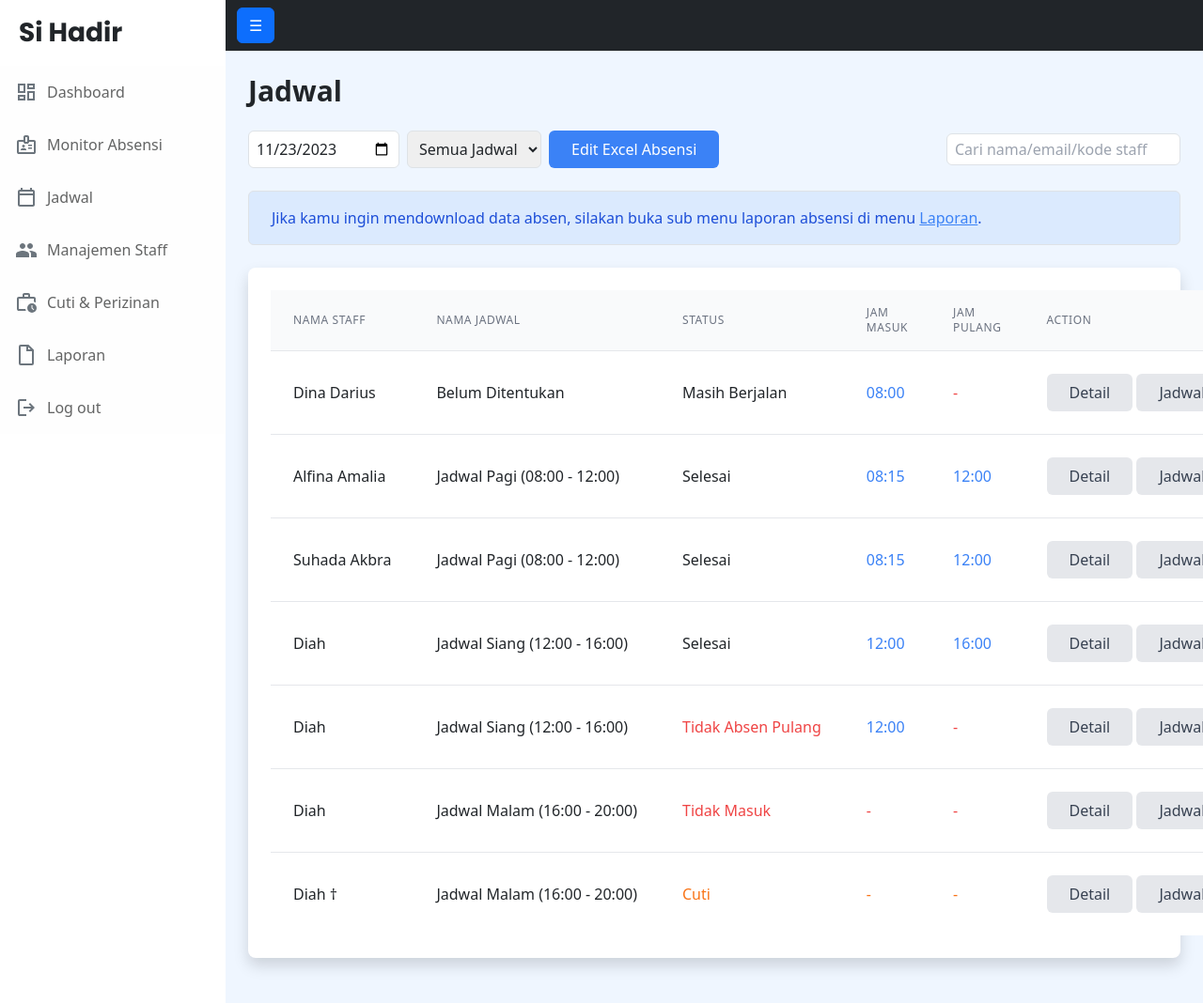
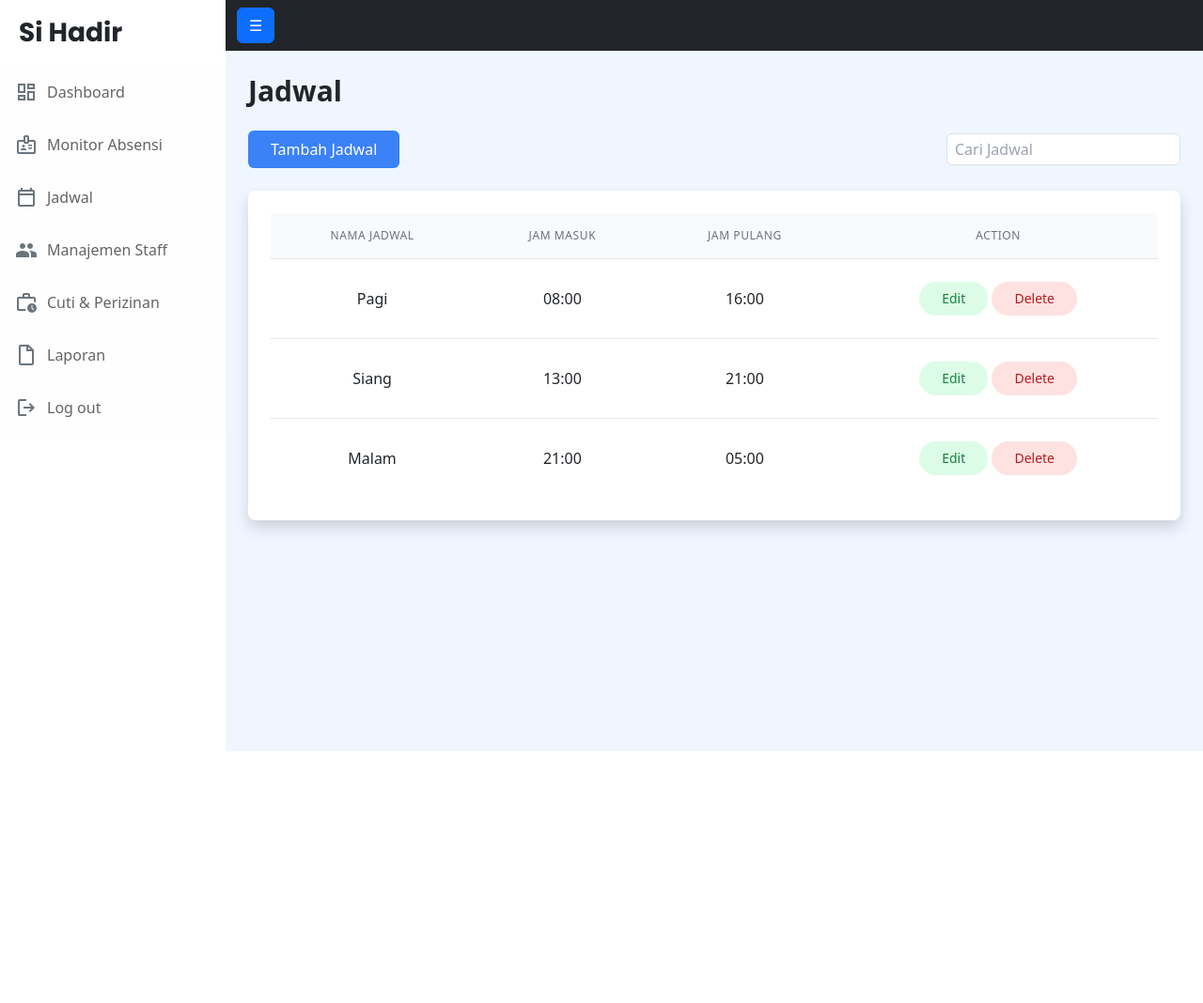
Before and after one commit to fadelhbr/Si_Hadir, a PHP site: page /app/pages/owner/schedule.php in a window 1280 px wide. Shown: the whole page at 94% size. After the commit the page ends 800 px from the top, so only its background shows below. Run offline with PHP 8.4, Linux system fonts and the light colour scheme; a user stored in the database is signed in; data comes from the database, SQL or seed files in the repository; some libraries are stand-ins or nearby versions.

Commit message:
update schedule.php

```diff
--- a/web/sihadir/app/pages/owner/schedule.php
+++ b/web/sihadir/app/pages/owner/schedule.php
@@ -1,5 +1,6 @@
 <?php
 session_start();
+require_once '../../../app/auth/auth.php';
 
 // Check if user is logged in
 if (!isset($_SESSION['loggedin']) || $_SESSION['loggedin'] !== true) {
@@ -9,17 +10,62 @@ if (!isset($_SESSION['loggedin']) || $_SESSION['loggedin'] !== true) {
 
 // Check if the user role is employee
 if (isset($_SESSION['role']) && $_SESSION['role'] !== 'admin') {
-    // Unset session variables and destroy session
     session_unset();
     session_destroy();
-
-    // Set headers to prevent caching
     header('Cache-Control: no-store, no-cache, must-revalidate, max-age=0');
     header('Cache-Control: post-check=0, pre-check=0', false);
     header('Pragma: no-cache');
-
     header('Location: login.php');
     exit;
+}
+
+// Handle form submissions
+if ($_SERVER['REQUEST_METHOD'] === 'POST') {
+    if (isset($_POST['action'])) {
+        switch ($_POST['action']) {
+            case 'add':
+                try {
+                    $stmt = $pdo->prepare("INSERT INTO shift (nama_shift, jam_masuk, jam_keluar) VALUES (?, ?, ?)");
+                    $stmt->execute([$_POST['nama_shift'], $_POST['jam_masuk'], $_POST['jam_keluar']]);
+                    header('Location: ' . $_SERVER['PHP_SELF']);
+                    exit;
+                } catch (PDOException $e) {
+                    $error = "Error adding shift: " . $e->getMessage();
+                }
+                break;
+
+            case 'edit':
+                try {
+                    $stmt = $pdo->prepare("UPDATE shift SET nama_shift = ?, jam_masuk = ?, jam_keluar = ? WHERE id = ?");
+                    $stmt->execute([$_POST['nama_shift'], $_POST['jam_masuk'], $_POST['jam_keluar'], $_POST['id']]);
+                    header('Location: ' . $_SERVER['PHP_SELF']);
+                    exit;
+                } catch (PDOException $e) {
+                    $error = "Error updating shift: " . $e->getMessage();
+                }
+                break;
+
+            case 'delete':
+                try {
+                    $stmt = $pdo->prepare("DELETE FROM shift WHERE id = ?");
+                    $stmt->execute([$_POST['id']]);
+                    header('Location: ' . $_SERVER['PHP_SELF']);
+                    exit;
+                } catch (PDOException $e) {
+                    $error = "Error deleting shift: " . $e->getMessage();
+                }
+                break;
+        }
+    }
+}
+
+// Fetch all shifts
+try {
+    $stmt = $pdo->query("SELECT * FROM shift ORDER BY jam_masuk");
+    $shifts = $stmt->fetchAll(PDO::FETCH_ASSOC);
+} catch (PDOException $e) {
+    $error = "Error fetching shifts: " . $e->getMessage();
+    $shifts = [];
 }
 ?>
 
@@ -153,113 +199,131 @@ if (isset($_SESSION['role']) && $_SESSION['role'] !== 'admin') {
                  <!-- Page content-->
             <div class="container-fluid p-4">
                 <h1 class="text-3xl font-semibold mb-4">Jadwal</h1>
+
+                <!-- Add Shift Modal -->
+                <div id="addShiftModal" class="modal fade" tabindex="-1">
+                    <div class="modal-dialog">
+                        <div class="modal-content">
+                            <div class="modal-header">
+                                <h5 class="modal-title">Tambah Jadwal Baru</h5>
+                                <button type="button" class="btn-close" data-bs-dismiss="modal"></button>
+                            </div>
+                            <form method="POST">
+                                <div class="modal-body">
+                                    <input type="hidden" name="action" value="add">
+                                    <div class="mb-3">
+                                        <label class="form-label">Nama Jadwal</label>
+                                        <input type="text" class="form-control" name="nama_shift" required>
+                                    </div>
+                                    <div class="mb-3">
+                                        <label class="form-label">Jam Masuk</label>
+                                        <input type="time" class="form-control" name="jam_masuk" required>
+                                    </div>
+                                    <div class="mb-3">
+                                        <label class="form-label">Jam Pulang</label>
+                                        <input type="time" class="form-control" name="jam_keluar" required>
+                                    </div>
+                                </div>
+                                <div class="modal-footer">
+                                    <button type="button" class="btn btn-secondary" data-bs-dismiss="modal">Batal</button>
+                                    <button type="submit" class="btn btn-primary">Simpan</button>
+                                </div>
+                            </form>
+                        </div>
+                    </div>
+                </div>
+
+                <!-- Edit Shift Modal -->
+                <div id="editShiftModal" class="modal fade" tabindex="-1">
+                    <div class="modal-dialog">
+                        <div class="modal-content">
+                            <div class="modal-header">
+                                <h5 class="modal-title">Edit Jadwal</h5>
+                                <button type="button" class="btn-close" data-bs-dismiss="modal"></button>
+                            </div>
+                            <form method="POST">
+                                <div class="modal-body">
+                                    <input type="hidden" name="action" value="edit">
+                                    <input type="hidden" name="id" id="edit_id">
+                                    <div class="mb-3">
+                                        <label class="form-label">Nama Jadwal</label>
+                                        <input type="text" class="form-control" name="nama_shift" id="edit_nama_shift" required>
+                                    </div>
+                                    <div class="mb-3">
+                                        <label class="form-label">Jam Masuk</label>
+                                        <input type="time" class="form-control" name="jam_masuk" id="edit_jam_masuk" required>
+                                    </div>
+                                    <div class="mb-3">
+                                        <label class="form-label">Jam Pulang</label>
+                                        <input type="time" class="form-control" name="jam_keluar" id="edit_jam_keluar" required>
+                                    </div>
+                                </div>
+                                <div class="modal-footer">
+                                    <button type="button" class="btn btn-secondary" data-bs-dismiss="modal">Batal</button>
+                                    <button type="submit" class="btn btn-primary">Simpan</button>
+                                </div>
+                            </form>
+                        </div>
+                    </div>
+                </div>
+
                 <div class="flex items-center justify-between mb-4">
                     <div class="flex space-x-2">
-                    <input type="date" class="border border-gray-300 rounded px-2 py-1" value="2023-11-23">
-                    <select class="border border-gray-300 rounded px-2 py-1">
-                        <option>Semua Jadwal</option>
-                    </select>
-                    <button class="bg-blue-500 text-white px-4 py-2 rounded">Edit Excel Absensi</button>
+                        <button class="bg-blue-500 text-white px-4 py-2 rounded" data-bs-toggle="modal" data-bs-target="#addShiftModal">
+                            Tambah Jadwal
+                        </button>
                     </div>
-                <input type="text" class="border border-gray-300 rounded px-2 py-1" placeholder="Cari nama/email/kode staff">
+                    <input type="text" id="searchInput" class="border border-gray-300 rounded px-2 py-1" placeholder="Cari Jadwal">
                 </div>
-                <div class="bg-blue-100 border border-blue-200 text-blue-700 px-4 py-3 rounded mb-4">
-                <p>Jika kamu ingin mendownload data absen, silakan buka sub menu laporan absensi di menu <a href="report.php" class="text-blue-500 underline">Laporan</a>.</p>
-            </div>
+
+                <?php if (isset($error)): ?>
+                    <div class="alert alert-danger"><?php echo $error; ?></div>
+                <?php endif; ?>
+
                 <div class="bg-white shadow rounded-lg p-4 mb-4">
-            <table class="min-w-full divide-y divide-gray-200">
+                    <table class="min-w-full divide-y divide-gray-200 text-center">
                         <thead class="bg-gray-50">
                             <tr>
-                        <th class="px-6 py-3 text-left text-xs font-medium text-gray-500 uppercase tracking-wider">Nama Staff</th>
-                        <th class="px-6 py-3 text-left text-xs font-medium text-gray-500 uppercase tracking-wider">Nama Jadwal</th>
-                        <th class="px-6 py-3 text-left text-xs font-medium text-gray-500 uppercase tracking-wider">Status</th>
-                        <th class="px-6 py-3 text-left text-xs font-medium text-gray-500 uppercase tracking-wider">Jam Masuk</th>
-                        <th class="px-6 py-3 text-left text-xs font-medium text-gray-500 uppercase tracking-wider">Jam Pulang</th>
-                        <th class="px-6 py-3 text-left text-xs font-medium text-gray-500 uppercase tracking-wider">Action</th>
+                                <th class="px-6 py-3 text-xs font-medium text-gray-500 uppercase tracking-wider">Nama Jadwal</th>
+                                <th class="px-6 py-3 text-xs font-medium text-gray-500 uppercase tracking-wider">Jam Masuk</th>
+                                <th class="px-6 py-3 text-xs font-medium text-gray-500 uppercase tracking-wider">Jam Pulang</th>
+                                <th class="px-6 py-3 text-xs font-medium text-gray-500 uppercase tracking-wider">Action</th>
                             </tr>
                         </thead>
                         <tbody class="bg-white divide-y divide-gray-200">
+                            <?php foreach ($shifts as $shift): ?>
                                 <tr>
-                        <td class="px-6 py-4 whitespace-nowrap">Dina Darius</td>
-                        <td class="px-6 py-4 whitespace-nowrap">Belum Ditentukan</td>
-                        <td class="px-6 py-4 whitespace-nowrap">Masih Berjalan</td>
-                        <td class="px-6 py-4 whitespace-nowrap text-blue-500">08:00</td>
-                        <td class="px-6 py-4 whitespace-nowrap text-red-500">-</td>
+                                    <td class="px-6 py-4 whitespace-nowrap"><?php echo htmlspecialchars($shift['nama_shift']); ?></td>
+                                    <td class="px-6 py-4 whitespace-nowrap"><?php echo date('H:i', strtotime($shift['jam_masuk'])); ?></td>
+                                    <td class="px-6 py-4 whitespace-nowrap"><?php echo date('H:i', strtotime($shift['jam_keluar'])); ?></td>
                                     <td class="px-6 py-4 whitespace-nowrap">
-                            <button class="bg-gray-200 text-gray-700 px-4 py-2 rounded">Detail</button>
-                            <button class="bg-gray-200 text-gray-700 px-4 py-2 rounded">Jadwal</button>
+                                        <button class="px-4 py-2 bg-green-100 text-green-700 rounded-full text-sm edit-btn"
+                                                data-bs-toggle="modal"
+                                                data-bs-target="#editShiftModal"
+                                                data-id="<?php echo $shift['id']; ?>"
+                                                data-nama="<?php echo htmlspecialchars($shift['nama_shift']); ?>"
+                                                data-masuk="<?php echo $shift['jam_masuk']; ?>"
+                                                data-keluar="<?php echo $shift['jam_keluar']; ?>">
+                                            Edit
+                                        </button>
+                                        <form method="POST" class="inline-block">
+                                            <input type="hidden" name="action" value="delete">
+                                            <input type="hidden" name="id" value="<?php echo $shift['id']; ?>">
+                                            <button type="submit" class="px-4 py-2 bg-red-100 text-red-700 rounded-full text-sm"
+                                                    onclick="return confirm('Apakah Anda yakin ingin menghapus jadwal ini?')">
+                                                Delete
+                                            </button>
+                                        </form>
                                     </td>
                                 </tr>
-                    <tr>
-                        <td class="px-6 py-4 whitespace-nowrap">Alfina Amalia</td>
-                        <td class="px-6 py-4 whitespace-nowrap">Jadwal Pagi (08:00 - 12:00)</td>
-                        <td class="px-6 py-4 whitespace-nowrap">Selesai</td>
-                        <td class="px-6 py-4 whitespace-nowrap text-blue-500">08:15</td>
-                        <td class="px-6 py-4 whitespace-nowrap text-blue-500">12:00</td>
-                        <td class="px-6 py-4 whitespace-nowrap">
-                            <button class="bg-gray-200 text-gray-700 px-4 py-2 rounded">Detail</button>
-                            <button class="bg-gray-200 text-gray-700 px-4 py-2 rounded">Jadwal</button>
-                        </td>
-                    </tr>
-                    <tr>
-                        <td class="px-6 py-4 whitespace-nowrap">Suhada Akbra</td>
-                        <td class="px-6 py-4 whitespace-nowrap">Jadwal Pagi (08:00 - 12:00)</td>
-                        <td class="px-6 py-4 whitespace-nowrap">Selesai</td>
-                        <td class="px-6 py-4 whitespace-nowrap text-blue-500">08:15</td>
-                        <td class="px-6 py-4 whitespace-nowrap text-blue-500">12:00</td>
-                        <td class="px-6 py-4 whitespace-nowrap">
-                            <button class="bg-gray-200 text-gray-700 px-4 py-2 rounded">Detail</button>
-                            <button class="bg-gray-200 text-gray-700 px-4 py-2 rounded">Jadwal</button>
-                        </td>
-                    </tr>
-                    <tr>
-                        <td class="px-6 py-4 whitespace-nowrap">Diah</td>
-                        <td class="px-6 py-4 whitespace-nowrap">Jadwal Siang (12:00 - 16:00)</td>
-                        <td class="px-6 py-4 whitespace-nowrap">Selesai</td>
-                        <td class="px-6 py-4 whitespace-nowrap text-blue-500">12:00</td>
-                        <td class="px-6 py-4 whitespace-nowrap text-blue-500">16:00</td>
-                        <td class="px-6 py-4 whitespace-nowrap">
-                            <button class="bg-gray-200 text-gray-700 px-4 py-2 rounded">Detail</button>
-                            <button class="bg-gray-200 text-gray-700 px-4 py-2 rounded">Jadwal</button>
-                        </td>
-                    </tr>
-                    <tr>
-                        <td class="px-6 py-4 whitespace-nowrap">Diah</td>
-                        <td class="px-6 py-4 whitespace-nowrap">Jadwal Siang (12:00 - 16:00)</td>
-                        <td class="px-6 py-4 whitespace-nowrap text-red-500">Tidak Absen Pulang</td>
-                        <td class="px-6 py-4 whitespace-nowrap text-blue-500">12:00</td>
-                        <td class="px-6 py-4 whitespace-nowrap text-red-500">-</td>
-                        <td class="px-6 py-4 whitespace-nowrap">
-                            <button class="bg-gray-200 text-gray-700 px-4 py-2 rounded">Detail</button>
-                            <button class="bg-gray-200 text-gray-700 px-4 py-2 rounded">Jadwal</button>
-                        </td>
-                    </tr>
-                    <tr>
-                        <td class="px-6 py-4 whitespace-nowrap">Diah</td>
-                        <td class="px-6 py-4 whitespace-nowrap">Jadwal Malam (16:00 - 20:00)</td>
-                        <td class="px-6 py-4 whitespace-nowrap text-red-500">Tidak Masuk</td>
-                        <td class="px-6 py-4 whitespace-nowrap text-red-500">-</td>
-                        <td class="px-6 py-4 whitespace-nowrap text-red-500">-</td>
-                        <td class="px-6 py-4 whitespace-nowrap">
-                            <button class="bg-gray-200 text-gray-700 px-4 py-2 rounded">Detail</button>
-                            <button class="bg-gray-200 text-gray-700 px-4 py-2 rounded">Jadwal</button>
-                        </td>
-                    </tr>
-                    <tr>
-                        <td class="px-6 py-4 whitespace-nowrap">Diah †</td>
-                        <td class="px-6 py-4 whitespace-nowrap">Jadwal Malam (16:00 - 20:00)</td>
-                        <td class="px-6 py-4 whitespace-nowrap text-orange-500">Cuti</td>
-                        <td class="px-6 py-4 whitespace-nowrap text-orange-500">-</td>
-                        <td class="px-6 py-4 whitespace-nowrap text-orange-500">-</td>
-                        <td class="px-6 py-4 whitespace-nowrap">
-                            <button class="bg-gray-200 text-gray-700 px-4 py-2 rounded">Detail</button>
-                            <button class="bg-gray-200 text-gray-700 px-4 py-2 rounded">Jadwal</button>
-                        </td>
-                    </tr>
+                            <?php endforeach; ?>
                         </tbody>
                     </table>
                 </div>
             </div>
+        </div>
+    </div>
+
         <!-- Bootstrap core JS-->
         <script src="https://cdn.jsdelivr.net/npm/bootstrap@5.2.3/dist/js/bootstrap.bundle.min.js"></script>
         <!-- Core theme JS-->
@@ -273,6 +337,26 @@ if (isset($_SESSION['role']) && $_SESSION['role'] !== 'admin') {
             sidebarToggle.addEventListener('click', function () {
                 sidebarWrapper.classList.toggle('collapsed');
             });
+        // Handle edit button clicks
+        document.querySelectorAll('.edit-btn').forEach(button => {
+            button.addEventListener('click', function() {
+                document.getElementById('edit_id').value = this.dataset.id;
+                document.getElementById('edit_nama_shift').value = this.dataset.nama;
+                document.getElementById('edit_jam_masuk').value = this.dataset.masuk;
+                document.getElementById('edit_jam_keluar').value = this.dataset.keluar;
+            });
+        });
+
+        // Handle search functionality
+        document.getElementById('searchInput').addEventListener('keyup', function() {
+            const searchValue = this.value.toLowerCase();
+            const rows = document.querySelectorAll('tbody tr');
+
+            rows.forEach(row => {
+                const nama = row.cells[0].textContent.toLowerCase();
+                row.style.display = nama.includes(searchValue) ? '' : 'none';
+            });
+        });
         </script>
     </body>
 </html>
```
Lines whose indentation alone changed are shown as unchanged.
